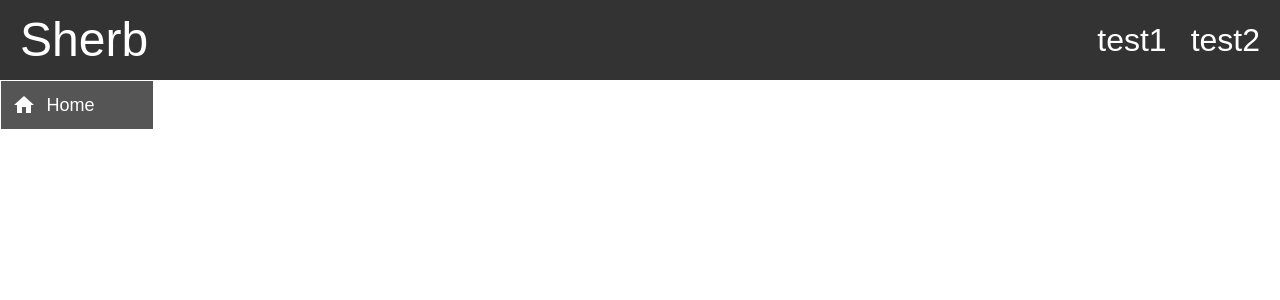
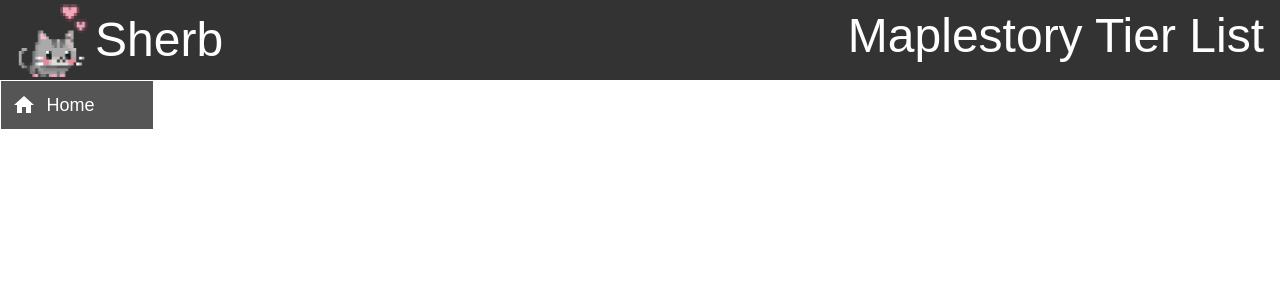
Before and after one commit to Ervean/ms-tier-list, a Next.js app in the folder client/: page / in a window 1280 px wide. Shown: the top 300 px of the page. Built offline with nearby package versions, Linux system fonts and the light colour scheme; no server answers.

Commit message:
Added Sherb to the navbar

```diff
--- a/client/src/app/_components/Navbar.module.css
+++ b/client/src/app/_components/Navbar.module.css
@@ -16,6 +16,22 @@ body {
 .title {
     font-size: 3rem;
 }
+
+.middleTitle {
+    font-size: 3rem;
+    padding-right: 20;
+}
+
+.nav #title {
+    display: flex;
+}
+
+.nav #sherb {
+    -webkit-transform: scaleX(-1);
+    transform: scaleX(-1);
+    padding-bottom: 5;
+}
+
 
 .nav ul {
     padding: 0;
--- a/client/src/app/_components/Navbar.tsx
+++ b/client/src/app/_components/Navbar.tsx
@@ -1,17 +1,19 @@
 import styles from "./Navbar.module.css";
+import Image from "next/image";
 
 export default function Navbar() {
     return (
     <nav className={styles.nav}>
+        <li id={styles.title}>
+           <Image
+        src="/images/sherb.png"
+        width={75}
+        height={75}
+        alt="sherb"
+        id={styles.sherb} />
         <a href="/" className={styles.title}>Sherb</a>
-        <ul>
-            <li className={styles.active}>
-                <a href="/test1">test1</a>
-            </li>
-            <li className={styles.active}>
-                <a href="/test2">test2</a>
-            </li>
-        </ul>
+        </li>
+        <div className={styles.middleTitle}>Maplestory Tier List</div>
     </nav>
     )
 }
--- a/client/src/app/_components/Sidebar.module.css
+++ b/client/src/app/_components/Sidebar.module.css
@@ -13,6 +13,7 @@ body {
 .SidebarList {
     height: auto;
     padding: 0;
+    padding-top: 50;
     width: 100%;
 }
 
```
Also changed, not shown: client/public/images/sherb.png (added), 1 other file (tests, documents, lock files or other folders).
